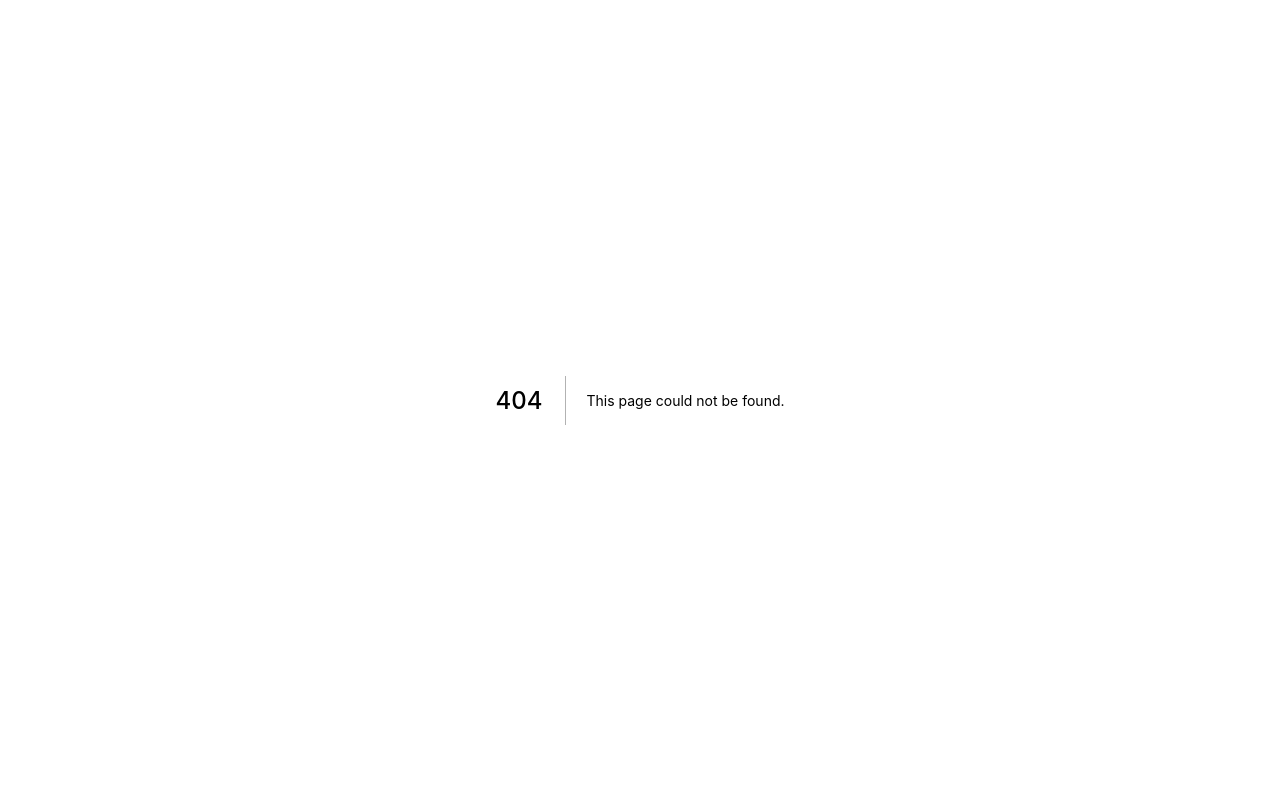
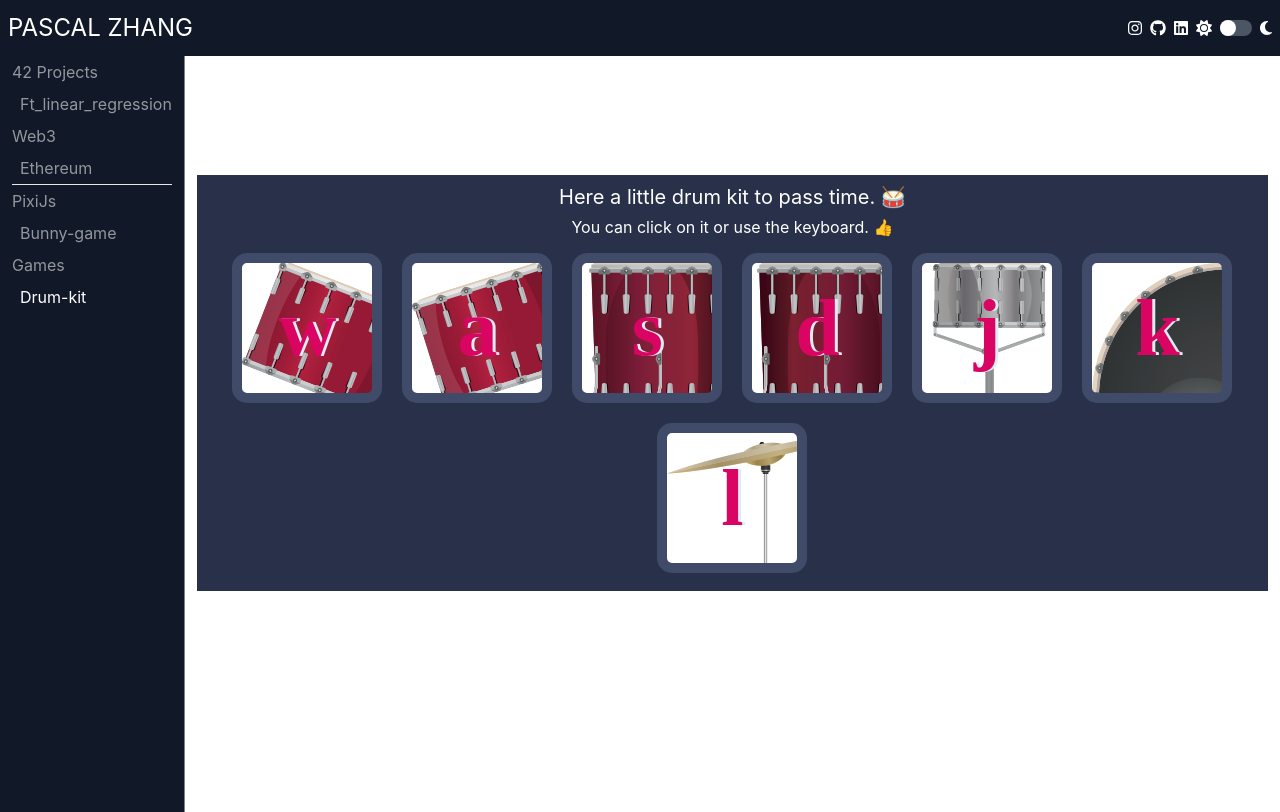
Before and after one commit to pikooli/mywebsite, a Next.js app: page /drum-kit in a window 1280 px wide. Before the commit this address had no page. Built offline with nearby package versions, Linux system fonts and the light colour scheme.

Commit message:
show drum kit

```diff
--- a/components/navbar/NavLink.tsx
+++ b/components/navbar/NavLink.tsx
@@ -55,6 +55,16 @@ export default function NavLink() {
             className={`nav-link ${active["bunny-game"]}`}
           />
         </li>
+        <li>
+          <a className="nav-link">Games</a>
+        </li>
+        <li className="pl-2">
+          <Link
+            href="/drum-kit"
+            text="Drum-kit"
+            className={`nav-link ${active["drum-kit"]}`}
+          />
+        </li>
       </>
     );
   };
--- a/components/games/drumkit.tsx
+++ b/components/pages/games/Drumkit.tsx
@@ -1,4 +1,4 @@
-import React, { useEffect } from "react";
+import React, { useEffect, useCallback } from "react";
 
 import tom1 from "public/drumkit/sounds/tom-1.mp3";
 import tom2 from "public/drumkit/sounds/tom-2.mp3";
@@ -7,17 +7,23 @@ import tom4 from "public/drumkit/sounds/tom-4.mp3";
 import snare from "public/drumkit/sounds/snare.mp3";
 import kickBass from "public/drumkit/sounds/kick-bass.mp3";
 import crash from "public/drumkit/sounds/crash.mp3";
-import Title2 from "components/text/Title3";
+import Title3 from "components/text/Title3";
 
 type Props = {};
+
 const Drumkit: React.FC<Props> = () => {
+  const listener = useCallback((e: KeyboardEvent) => {
+    const element: HTMLElement = document.getElementsByClassName(
+      e.key
+    )[0] as HTMLElement;
+    if (element) element.click();
+  }, []);
+
   useEffect(() => {
-    window.document.addEventListener("keydown", (e) => {
-      const element: HTMLElement = document.getElementsByClassName(
-        e.key
-      )[0] as HTMLElement;
-      if (element) element.click();
-    });
+    window.document.addEventListener("keydown", listener);
+    return () => {
+      window.document.removeEventListener("keydown", listener);
+    };
   }, []);
 
   function playSound(e: React.MouseEvent<HTMLButtonElement, MouseEvent>) {
@@ -61,7 +67,7 @@ const Drumkit: React.FC<Props> = () => {
   return (
     <div className="drumkit">
       <div className="set py-2">
-        <Title2 title="Here a little drum kit to pass time. 🥁" />
+        <Title3 title="Here a little drum kit to pass time. 🥁" />
         <p>You can click on it or use the keyboard. 👍</p>
         <button className="w drum" onClick={(e) => playSound(e)}>
           w
--- a/components/pages/pixiJs/bunnyGame/BunnyGame.tsx
+++ b/components/pages/pixiJs/bunnyGame/BunnyGame.tsx
@@ -67,6 +67,7 @@ const BunnyGame = () => {
           width={map[0].length * BLOCKSIZE}
           height={map.length * BLOCKSIZE}
           renderOnComponentChange={true}
+          className="mx-auto lg:mx-0"
           options={{ backgroundAlpha: 0 }}
         >
           <Textures spritesheet={spritesheet} textureChain={true}>
@@ -90,7 +91,7 @@ const BunnyGame = () => {
           </Textures>
           <Text
             text={`SCORE`}
-            anchor={[0.5, 0]}
+            anchor={[0.4, 0]}
             zIndex={100}
             x={(map[0].length / 2) * BLOCKSIZE}
             y={BLOCKSIZE}
@@ -98,7 +99,7 @@ const BunnyGame = () => {
           />
           <Text
             text={`${score}`}
-            anchor={[0.5, 0]}
+            anchor={[0.4, 0]}
             zIndex={100}
             x={(map[0].length / 2) * BLOCKSIZE}
             y={BLOCKSIZE * 3}
--- a/package.json
+++ b/package.json
@@ -21,7 +21,7 @@
     "chart.js": "^3.7.0",
     "jquery": "^3.6.0",
     "lodash": "^4.17.21",
-    "next": "12.0.10",
+    "next": "^12.1.0",
     "next-i18next": "^10.2.0",
     "react": "17.0.2",
     "react-chartjs-2": "^4.0.1",
--- /dev/null
+++ b/pages/drum-kit.tsx
@@ -0,0 +1,10 @@
+import Layout from "components/Layout";
+import Drumkit from "components/pages/games/Drumkit";
+
+export default function BunnyGame() {
+  return (
+    <Layout className="drum-kit" title="Drum-kit">
+      <Drumkit />
+    </Layout>
+  );
+}
```
Also changed, not shown: 1 other file (tests, documents, lock files or other folders).
